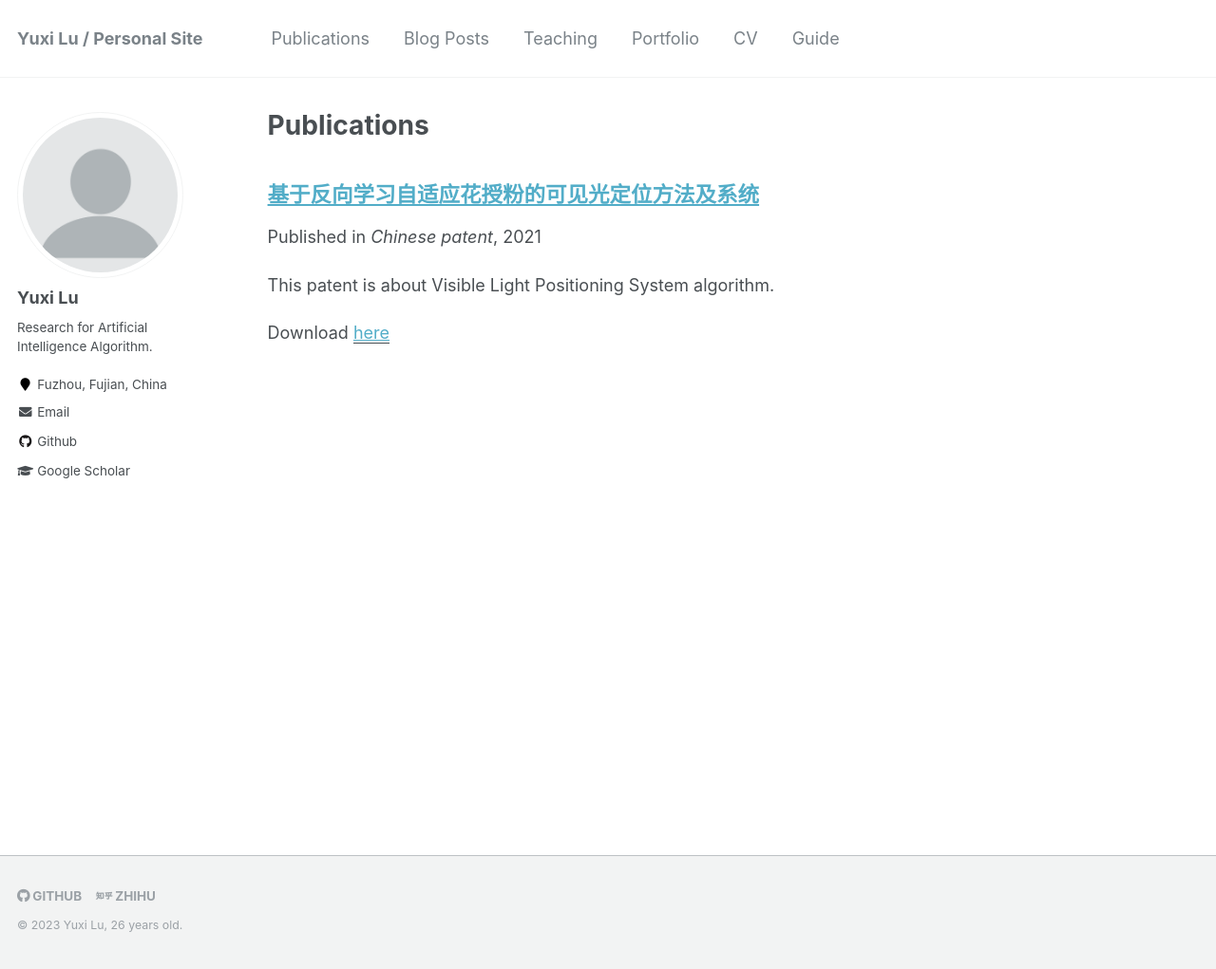
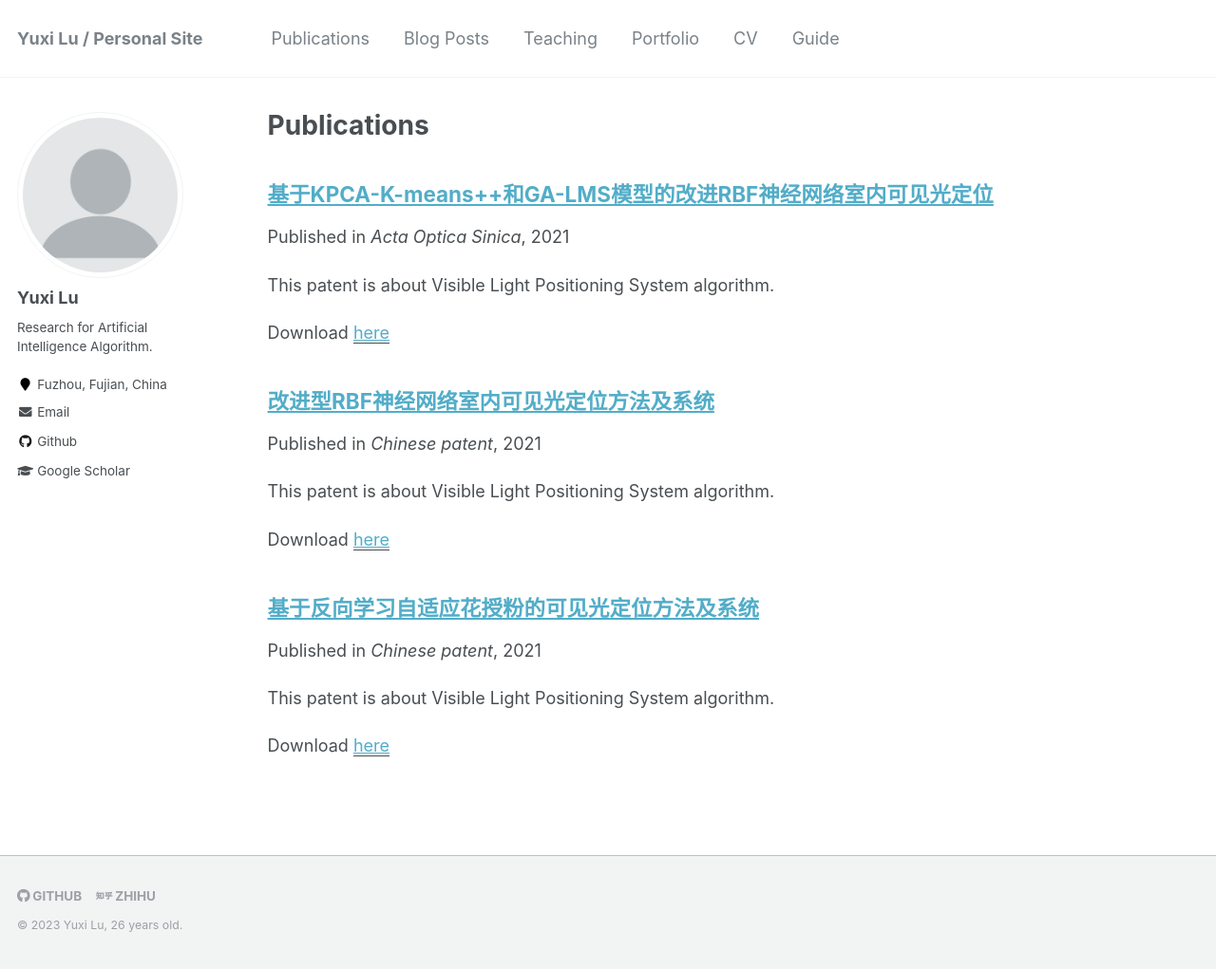
Before and after one commit to divided7/divided7.github.io, a Jekyll site: the page built from _pages/publications.md, in a window 1280 px wide and 1021 px high. Shown: the whole window at 95% size. Built offline with Jekyll 4.4.1, drawn with Linux system fonts in a browser that asks for light colours.

Commit message:
Add files via upload

```diff
--- a/_publications/2021-05-25-paper-title-number-1.md
+++ b/_publications/2021-05-25-paper-title-number-1.md
@@ -7,4 +7,4 @@ date: 2021-05-25
 venue: 'Chinese patent'
 paperurl: 'https://kns.cnki.net/kcms2/article/abstract?v=kxaUMs6x7-4I2jr5WTdXti3zQ9F92xu0jPYZ-6FemR80TpIUx9Y4vp6Id17Tf9nAg54z_Or5AYAKcn6yq9ClIXwkrzLsbDTD&uniplatform=NZKPT'
 ---
-This paper is about the number 1. The number 2 is left for future work.
+The invention discloses a visible light positioning method and system for adaptive flower pollination based on reverse learning. Including step 1, positioning; Step 1.1 Visible light positioning; The LED is installed on the ceiling h meters above the ground; The mobile end is placed at any position on the ground, PD is installed on the mobile end as a receiver, and the LED, mobile end and PD are marked respectively. Step 1.2 Locate RSSI. Step 2. Flower pollination positioning; Step 2.1 Improve the pollination localization algorithm; Step 2.2 Population initialization based on reverse learning strategy. The invention has the advantages of higher positioning accuracy, faster calculation speed, stable positioning algorithm, etc.
--- /dev/null
+++ b/_publications/2021-08-06-paper-title-number-2.md
@@ -0,0 +1,10 @@
+---
+title: "改进型RBF神经网络室内可见光定位方法及系统"
+collection: publications
+permalink: /publication/2021-08-06-改进型RBF神经网络室内可见光定位方法及系统
+excerpt: 'This patent is about Visible Light Positioning System algorithm.'
+date: 2021-08-06
+venue: 'Chinese patent'
+paperurl: 'https://kns.cnki.net/kcms2/article/abstract?v=kxaUMs6x7-4I2jr5WTdXti3zQ9F92xu0jPYZ-6FemR80TpIUx9Y4viAIP8cAOVL6v6wg2nj-Vj4pW17SeRPmSnPd8ZS9aGtq&uniplatform=NZKPT'
+---
+The invention discloses an improved RBF neural network indoor visible light positioning method and system, in which the light signal emitted by the LED in the indoor space passes through the indoor space channel, and the received end uses a PD detector to convert the obtained light signal into an electrical signal for positioning, including calculating the light intensity value with the least fluctuation of the optical power, calculating the positioning and optimizing the RBF neural network. The optimization of RBF neural network includes: using KPCA-K-Means ++ model to improve the performance of RBF neural network, that is, using KPCA-K-Means ++ model to cluster the RSSI data collected at the receiving end, and obtain the optimal cluster center and the number of clusters as the number of neurons and neuron centers in the hidden layer; The GA-LMS model is established to optimize the parameters of RBF neural network, that is, accurate width and connection weight are obtained by using GA-LMS, and accurate positioning coordinates are finally obtained, and the invention has stronger generalization.
--- /dev/null
+++ b/_publications/2021-10-10-paper-title-number-3.md
@@ -0,0 +1,10 @@
+---
+title: "基于KPCA-K-means++和GA-LMS模型的改进RBF神经网络室内可见光定位"
+collection: publications
+permalink: /publication/2021-10-10-基于KPCA-K-means++和GA-LMS模型的改进RBF神经网络室内可见光定位
+excerpt: 'This patent is about Visible Light Positioning System algorithm.'
+date: 2021-08-06
+venue: 'Acta Optica Sinica'
+paperurl: 'https://kns.cnki.net/kcms2/article/abstract?v=3uoqIhG8C44YLTlOAiTRKibYlV5Vjs7iy_Rpms2pqwbFRRUtoUImHdtsYIOjDYDyyEvqfhURQcoJYCBdMIlLFtkGgHsg1_GB&uniplatform=NZKPT'
+---
+<div style="text-align: justify;">Aiming at the nonuniformity of the received optical power and low positioning precision in the indoorvisible light positioning，a received signal strength indicator (RSSI) visible light positioning method is proposedbased on adaptive flower pollination quantitative light source optimization scheme combined with improved radialbasis function (RBF) based neural network. The adaptive flower pollination algorithm optimizes the light intensityof the transmitter processing the received uniform optical signal using an improved RBF-based neural network RSSIpositioning method，resulting in accurate and effective positioning. The kernel principal component analysis K-means++(KPCA-K-means++)clustering model is used to preprocess the received RSSI sample value.Theoptimal cluster number and cluster center are obtained as the number and central value of the hidden layer neurons.The genetic algorithm and least mean square (GA-LMS) model is used to optimize the parameters of the RBF neuralnetwork. According to simulation results，the received optical power ranges from -28.6 dBm to -25.1 dBm in anindoor space of 9 m×12 m×3.5 m. Moreover，the positioning error is less than 0.l m. Therefore，the proposedimproved visible light positioning method has higher positioning accuracy and stronger practicability advantages.</div>
```
